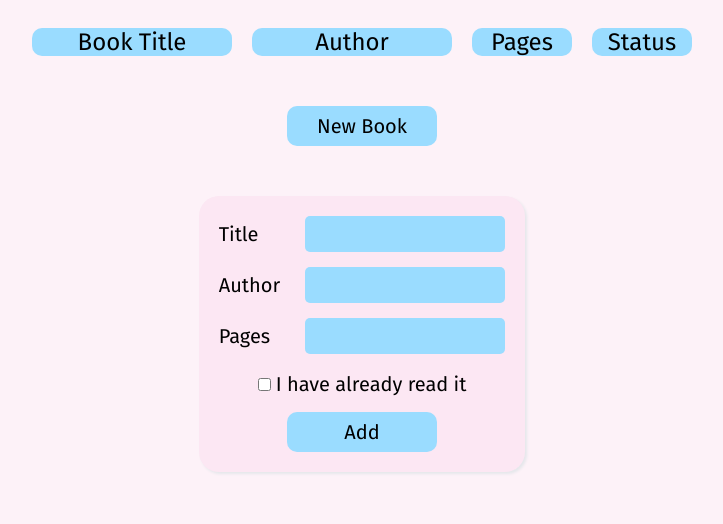
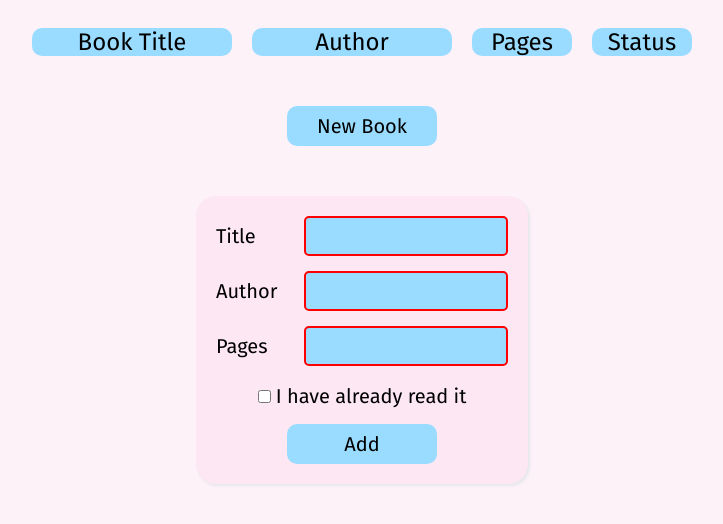
Before and after one commit to evanch98/library, a plain HTML site: page index.html in a window 1280 px wide. Both pictures are taken after a click on the button "New Book". Shown: the part 166-690 px from the top of the page, without its empty margins (278-1001 px from the left). Drawn offline with Linux system fonts and the light colour scheme.

Commit message:
Add style for invalid input field

```diff
--- a/styles.css
+++ b/styles.css
@@ -115,6 +115,10 @@ input[type="text"]:focus {
     border: 1px solid #fafaf9;
 }
 
+input[type="text"]:invalid {
+    border: 2px solid red;
+}
+
 label {
     font-size: 20px;
 }
```
